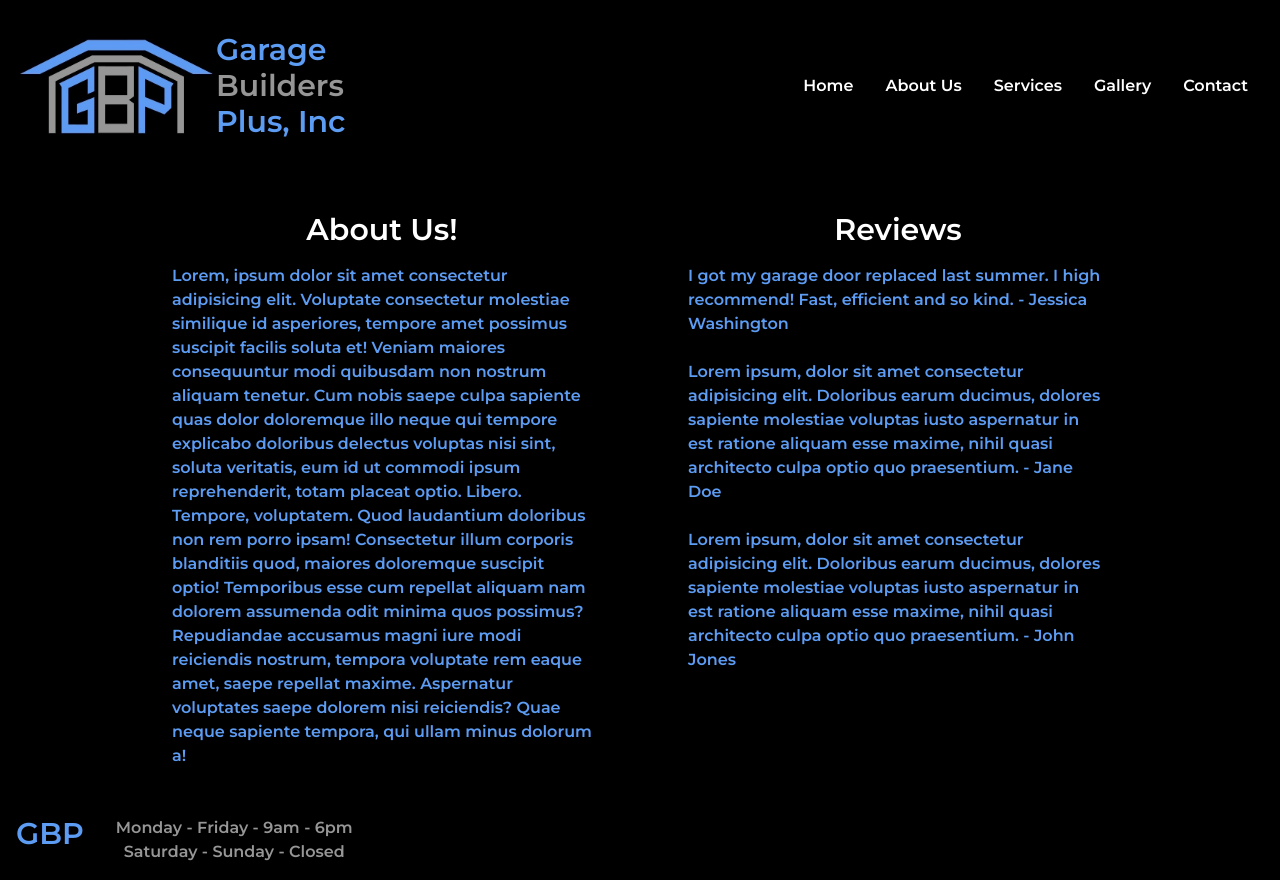
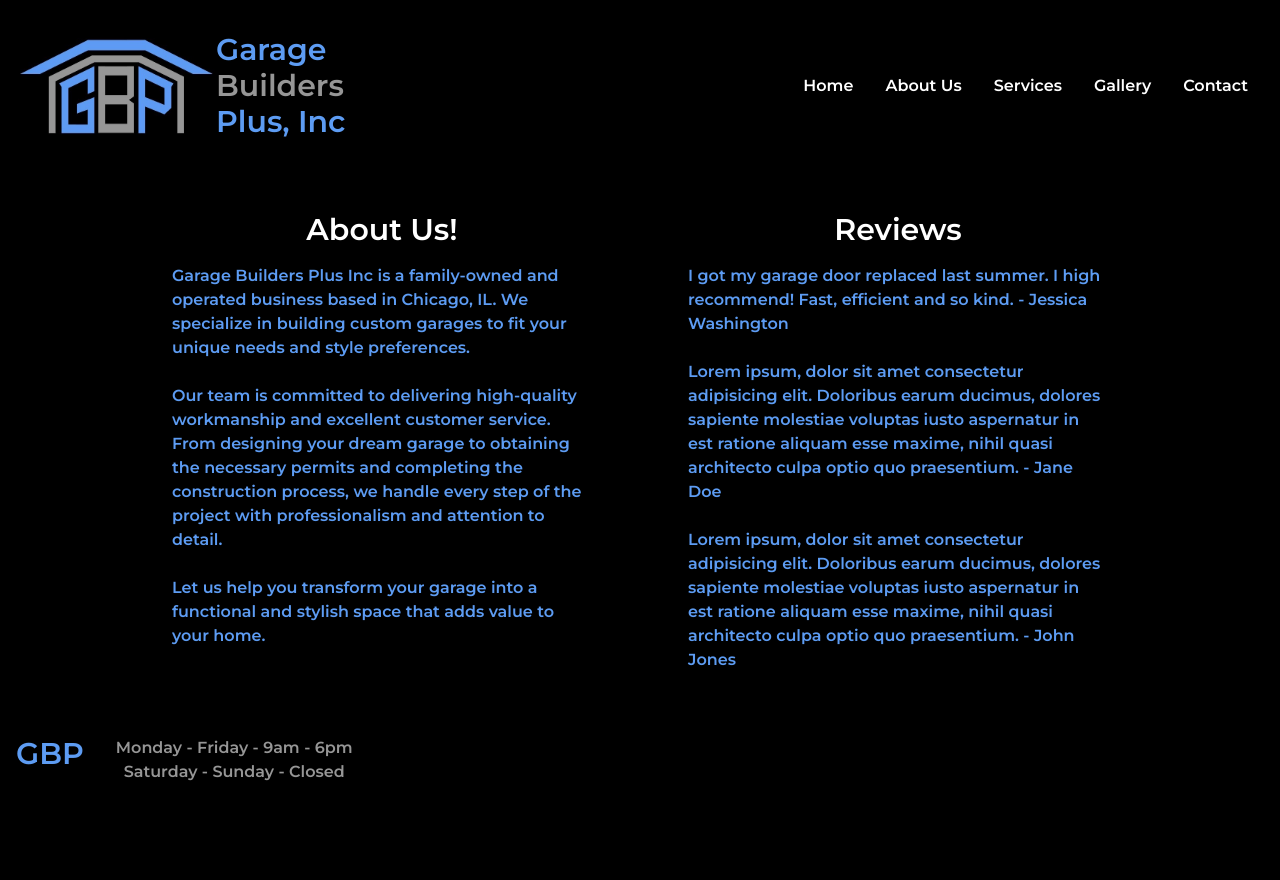
Before and after one commit to jurgenstevens/garage-builders-plus, a React (Vite) app: page /about in a window 1280 px wide. After the commit the page ends 800 px from the top, so only its background shows below. Built offline with nearby package versions, Linux system fonts and the light colour scheme.

Commit message:
Update About Us component in About page component.

```diff
--- a/src/components/About/AboutUs.jsx
+++ b/src/components/About/AboutUs.jsx
@@ -4,10 +4,13 @@ export default function AboutUs() {
   return (
     <div className='max-w-lg w-full mx-auto md:mx-0 md:mr-4 md:mb-0 mb-4 bg-black text-[#5D9CF3] flex-grow rounded-2xl p-8 gap-4 mt-4'>
       <h1 className='font-bold text-center text-3xl text-white mb-4'>About Us!</h1>
-      <p>Lorem, ipsum dolor sit amet consectetur adipisicing elit. Voluptate consectetur molestiae similique id asperiores, tempore amet possimus suscipit facilis soluta et! Veniam maiores consequuntur modi quibusdam non nostrum aliquam tenetur.
-      Cum nobis saepe culpa sapiente quas dolor doloremque illo neque qui tempore explicabo doloribus delectus voluptas nisi sint, soluta veritatis, eum id ut commodi ipsum reprehenderit, totam placeat optio. Libero.
-      Tempore, voluptatem. Quod laudantium doloribus non rem porro ipsam! Consectetur illum corporis blanditiis quod, maiores doloremque suscipit optio! Temporibus esse cum repellat aliquam nam dolorem assumenda odit minima quos possimus?
-      Repudiandae accusamus magni iure modi reiciendis nostrum, tempora voluptate rem eaque amet, saepe repellat maxime. Aspernatur voluptates saepe dolorem nisi reiciendis? Quae neque sapiente tempora, qui ullam minus dolorum a!</p>
+      <p>Garage Builders Plus Inc is a family-owned and operated business based in Chicago, IL. We specialize in building custom garages to fit your unique needs and style preferences.
+      <br/>
+      <br/>
+      Our team is committed to delivering high-quality workmanship and excellent customer service. From designing your dream garage to obtaining the necessary permits and completing the construction process, we handle every step of the project with professionalism and attention to detail.
+      <br/>
+      <br/>
+      Let us help you transform your garage into a functional and stylish space that adds value to your home.</p>
     </div>
   )
 }
```
